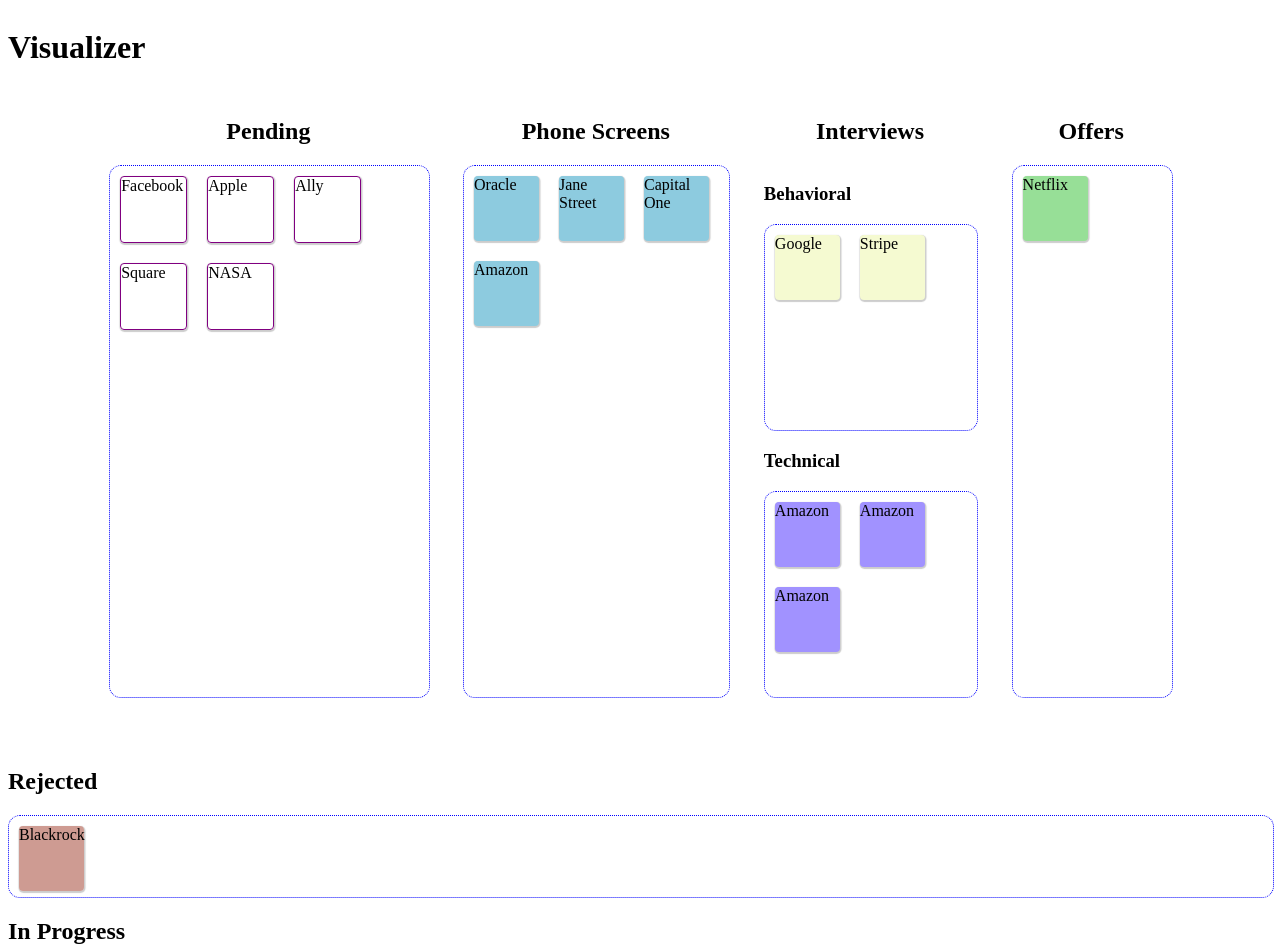
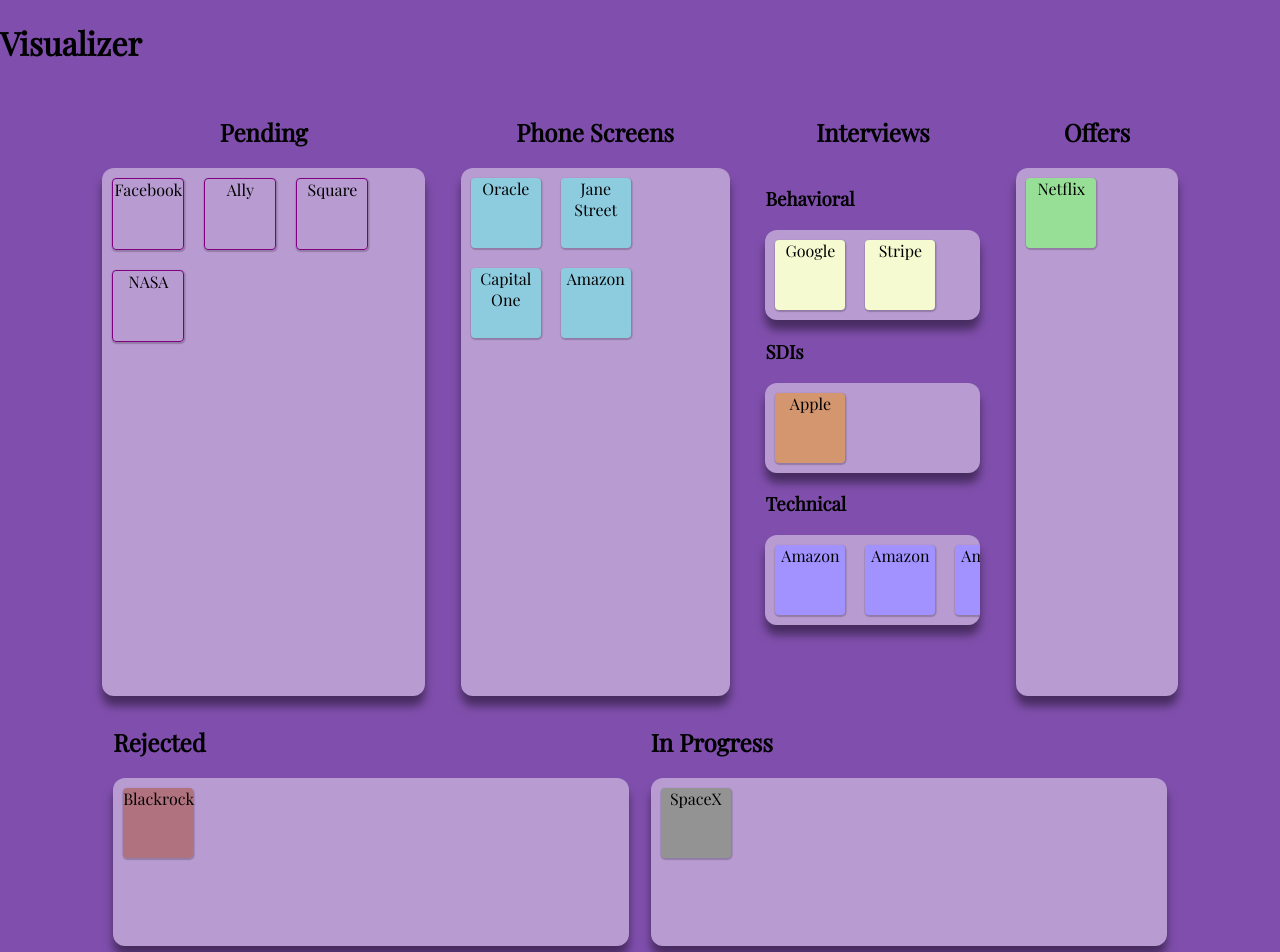
Before and after one commit to Team-Squirtle-CS/Trackr, a React app: page / in a window 1280 px wide. Shown: the top 952 px of the page. Built offline with nearby package versions, Linux system fonts and the light colour scheme.

Commit message:
styling on visualizer

```diff
--- a/client/components/visData.js
+++ b/client/components/visData.js
@@ -18,7 +18,7 @@
     description: 'FAANG',
     location: 'San Francisco',
     salary: 165000,
-    status: 'pending'
+    status: 'sdi'
   },
   {
     company: 'Netflix',
@@ -118,6 +118,20 @@
     salary: 150000,
     status: 'phoneScreen'
   },
+  {
+    company: 'Amazon',
+    description: 'FAANG',
+    location: 'San Francisco',
+    salary: 150000,
+    status: 'technical'
+  },
+  {
+    company: 'Amazon',
+    description: 'FAANG',
+    location: 'San Francisco',
+    salary: 150000,
+    status: 'technical'
+  },
 ]
 
 module.exports = applications;
--- a/client/components/visualizer.jsx
+++ b/client/components/visualizer.jsx
@@ -24,6 +24,7 @@
   const phoneScreens = applications.filter(app => app.status === 'phoneScreen');
   const behaviorals = applications.filter(app => app.status === 'behavioral');
   const technicals = applications.filter(app => app.status === 'technical');
+  const sdis = applications.filter(app => app.status === 'sdi');
   const rejections = applications.filter(app => app.status === 'rejected');
   const offers = applications.filter(app => app.status === 'offer');
 
@@ -52,6 +53,11 @@
               <div className="app-stage" id="behaviorals">
                 <h3>Behavioral</h3>
                 <BoxContainer apps={behaviorals}/>
+              </div>
+
+              <div className="app-stage" id="sdis">
+                <h3>SDIs</h3>
+                <BoxContainer apps={sdis}/>
               </div>
 
               <div className="app-stage" id="technicals">
@@ -96,7 +102,7 @@
     status={app.status}
     onDragStart={(e)=> onDragStart(e, app.company)}
     draggable
-    >{app.company}</div>
+    ><center>{app.company}</center></div>
   });
 
   return(
--- a/client/index.html
+++ b/client/index.html
@@ -1,6 +1,7 @@
 <html>
 <head>
   <meta charset="UTF-8">
+  <style>@import url('https://fonts.googleapis.com/css2?family=Playfair+Display&display=swap');</style>
   <title>Trackr</title>
 </head>
 <body>
--- a/client/stylesheets/_variables.scss
+++ b/client/stylesheets/_variables.scss
@@ -0,0 +1,21 @@
+// @import url('https://fonts.googleapis.com/css2?family=Playfair+Display:ital,wght@0,400;0,600;0,700;1,700&family=Source+Sans+Pro:ital,wght@0,200;0,400;1,200&display=swap');
+
+$title-font: 'Playfair Display', serif;
+$title-font-size: 25px;
+$title-line-height: 30px;
+$little-font: 'Source Sans Pro', sans-serif;
+
+$box-padding: 2vw;
+
+$color-background: #778899;
+$color-background-light: lighten($color-background, 22);
+$color-background-dark: darken($color-background, 22);
+
+$color-accent: #804fad;
+$color-accent-light: lighten($color-accent, 22);
+$color-accent-dark: darken($color-accent, 22);
+
+$color-complement: #FCD667;
+$color-complement-light: lighten($color-complement, 10);
+
+$border-radius: 9px;
--- a/client/stylesheets/_visualizer.scss
+++ b/client/stylesheets/_visualizer.scss
@@ -1,12 +1,16 @@
 @import '_variables';
 
-
+body {
+  margin: 0px;
+}
 
 #visualizer-page {
+  font-family: $title-font;
   display: flex;
   flex-direction: column;
+  background-color: $color-accent;
   margin: 0px;
-  padding: 0px;
+  padding-bottom: 60px;
 }
 
 #positive-stage-container {
@@ -47,23 +51,33 @@
 
 
     #behaviorals {
-      height: 50%;
 
       .app-box {
         margin: 10px;
         background-color: rgb(245, 250, 209);
       }
+    }
 
+    #sdis {
 
+      .app-box {
+        margin: 10px;
+        background-color: rgb(211, 150, 110);
+      }
     }
 
     #technicals {
-      height: 50%;
 
       .app-box {
         margin: 10px;
         background-color: rgb(161, 146, 255);
       }
+    }
+
+    .vis-box {
+      flex-wrap: nowrap;
+      height: auto;
+
     }
   }
 
@@ -79,12 +93,16 @@
 
 #negative-stage-container {
   margin-top: 40px;
-  height: 300px;
+  width: 84%;
   display: flex;
-  flex-direction: column;
+  flex-direction: row;
+  margin: auto;
+  justify-content: space-between;
 
   #incompletes {
     height: 240px;
+    width: 48%;
+    margin: auto;
 
     .app-box {
       margin: 10px;
@@ -93,7 +111,9 @@
   }
 
   #rejections {
-    height: 150px;
+    height: 240px;
+    width: 48%;
+    margin: auto;
 
     .app-box {
       margin: 10px;
@@ -105,8 +125,9 @@
 .vis-box {
   height: 94%;
   width: 100%;
-  border: 1px dotted blue;
+  background-color: $color-accent-light;
   border-radius: 12px;
+  box-shadow: 0px 10px 10px 0px $color-accent-dark;
   display: inline-flex;
   flex-wrap: wrap;
   align-content: flex-start;
@@ -114,9 +135,15 @@
   overflow: scroll;
 }
 
+::-webkit-scrollbar {
+    width: 0px;
+    background: transparent; /* make scrollbar transparent */
+}
+
 .app-box {
-  height: 65px;
-  width: 65px;
+  height: 70px;
+  width: 70px;
+  min-width: 70px;
   border-radius: 4px;
   box-shadow: 0.5px 1px 1px 1px rgba(0, 0, 0, 0.2);
 }
```
